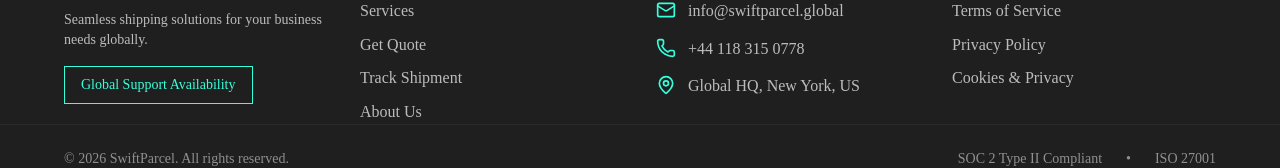
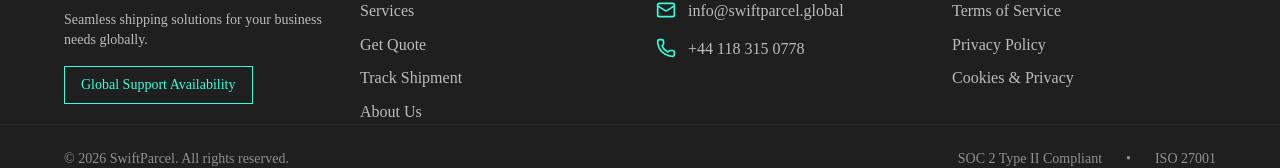
Before and after one commit to QuickBeeBot/SwiftParcelExpress, a React (Vite) app: page /login in a window 1280 px wide. Shown: the part 961-1129 px from the top of the page. Built offline with nearby package versions, Linux system fonts and the light colour scheme; no server answers.

Commit message:
Update Footer.jsx

```diff
--- a/src/components/Footer.jsx
+++ b/src/components/Footer.jsx
@@ -91,10 +91,10 @@
                 <Phone className="h-5 w-5 text-[#36FFDB] mt-0.5" />
                 <span className="text-white/70">+44 118 315 0778</span>
               </li>
-              <li className="flex items-start space-x-3">
+              {/* <li className="flex items-start space-x-3">
                 <MapPin className="h-5 w-5 text-[#36FFDB] mt-0.5" />
                 <span className="text-white/70">Global HQ, New York, US</span>
-              </li>
+              </li> */}
             </ul>
           </div>
 
```
